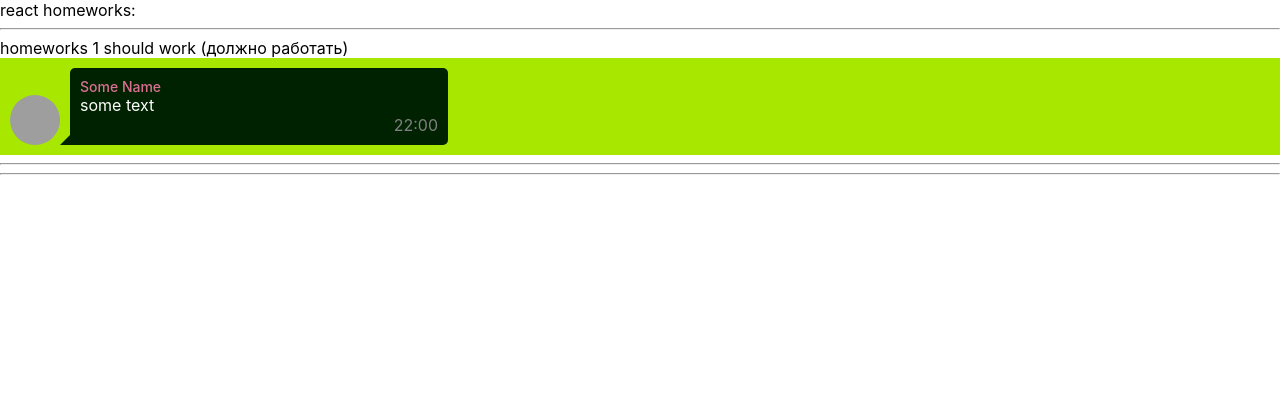
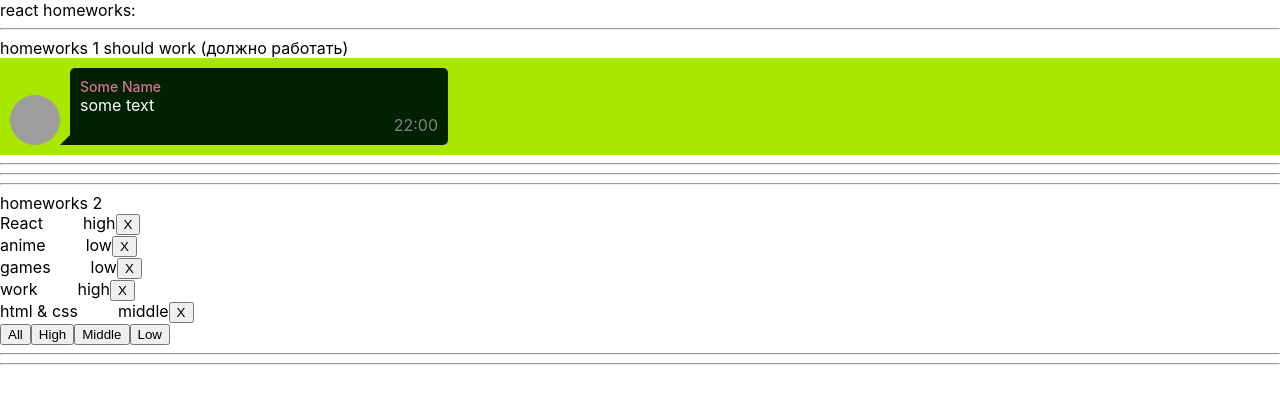
Before and after one commit to LapatinKostya/ignat-homeworks, a React (Create React App) app: page / in a window 1280 px wide. Shown: the top 404 px of the page. Built offline with nearby package versions, Linux system fonts and the light colour scheme; grey boxes are pictures that could not be loaded.

Commit message:
Second (Priority)

```diff
--- a/src/p1-main/m1-ui/u1-app/App.tsx
+++ b/src/p1-main/m1-ui/u1-app/App.tsx
@@ -1,13 +1,14 @@
 import React from 'react'
 import s from './App.module.css'
 import HW1 from '../../../p2-homeworks/h1/HW1'
+import HW2 from "../../../p2-homeworks/h2/HW2";
 
 function App() {
     return (
         <div className={s.App}>
             <div>react homeworks:</div>
             <HW1/>
-            {/*<HW2/>*/}
+            <HW2/>
             {/*<HW3/>*/}
             {/*<HW4/>*/}
             {/*<HW5/>*/}
--- a/src/p2-homeworks/h2/Affair.tsx
+++ b/src/p2-homeworks/h2/Affair.tsx
@@ -1,19 +1,27 @@
 import React from 'react'
+import {AffairType} from "./HW2";
+import classes from "./Affairs.module.css";
 
 type AffairPropsType = {
     // key не нужно типизировать
-    affair: any // need to fix any
-    deleteAffairCallback: any // need to fix any
+    affair: AffairType // need to fix any
+    deleteAffairCallback: (_id: number) => void// need to fix any
 }
 
 function Affair(props: AffairPropsType) {
-    const deleteCallback = () => {}// need to fix
+    const deleteCallback = (id: number) => {
+        {props.deleteAffairCallback(id)}
+    }// need to fix
 
     return (
         <div>
-            // show some text
+            <div>
+                <span className={classes.someClass}>{props.affair.name}</span>
+                <span>{props.affair.priority}</span>
+                <button onClick={()=>deleteCallback(props.affair._id)}>X</button>
+            </div>
 
-            <button onClick={deleteCallback}>X</button>
+
         </div>
     )
 }
--- a/src/p2-homeworks/h2/Affairs.module.css
+++ b/src/p2-homeworks/h2/Affairs.module.css
@@ -1,3 +1,3 @@
 .someClass {
-
+    margin-right: 40px;
 }
--- a/src/p2-homeworks/h2/Affairs.tsx
+++ b/src/p2-homeworks/h2/Affairs.tsx
@@ -1,11 +1,12 @@
 import React from 'react'
 import Affair from './Affair'
-import {AffairType} from './HW2'
+import {AffairType, FilterType} from './HW2'
 
 type AffairsPropsType = { // need to fix any
-    data: any
-    setFilter: any
-    deleteAffairCallback: any
+    data: AffairType[]
+    setFilter: (filter: FilterType) => void
+    deleteAffairCallback: (_id: number) => void
+    filter: FilterType
 }
 
 function Affairs(props: AffairsPropsType) {
@@ -17,10 +18,19 @@
         />
     ))
 
-    const setAll = () => {} // need to fix
-    const setHigh = () => {}
-    const setMiddle = () => {}
-    const setLow = () => {}
+    // need to fix
+    const setAll = () => {
+        props.setFilter('all')
+    }
+    const setHigh = () => {
+        props.setFilter('high')
+    }
+    const setMiddle = () => {
+        props.setFilter('middle')
+    }
+    const setLow = () => {
+        props.setFilter('low')
+    }
 
     return (
         <div>
--- a/src/p2-homeworks/h2/HW2.tsx
+++ b/src/p2-homeworks/h2/HW2.tsx
@@ -2,12 +2,16 @@
 import Affairs from './Affairs'
 
 // types
-export type AffairPriorityType = any // need to fix any
-export type AffairType = any // need to fix any
+export type AffairPriorityType = 'high' | 'middle' | 'low' // need to fix any
+export type AffairType = {
+    _id: number
+    name: string
+    priority: AffairPriorityType
+}// need to fix any
 export type FilterType = 'all' | AffairPriorityType
 
 // constants
-const defaultAffairs: any = [ // need to fix any
+const defaultAffairs: AffairType[] = [ // need to fix any
     {_id: 1, name: 'React', priority: 'high'},
     {_id: 2, name: 'anime', priority: 'low'},
     {_id: 3, name: 'games', priority: 'low'},
@@ -16,20 +20,21 @@
 ]
 
 // pure helper functions
-export const filterAffairs = (affairs: any, filter: any): any => { // need to fix any
+export const filterAffairs = (affairs: AffairType[], filter: FilterType): AffairType[] => { // need to fix any
     if (filter === 'all') return affairs
-    else return // need to fix
+    else return affairs.filter((e)=>e.priority === filter)
+
 }
-export const deleteAffair = (affairs: any, _id: any): any => { // need to fix any
-    return // need to fix
+export const deleteAffair = (affairs: AffairType[], _id: number): AffairType[] => { // need to fix any
+    return affairs.filter((e) => e._id !== _id)
 }
 
 function HW2() {
-    const [affairs, setAffairs] = useState<any>(defaultAffairs) // need to fix any
+    const [affairs, setAffairs] = useState<AffairType[]>(defaultAffairs) // need to fix any
     const [filter, setFilter] = useState<FilterType>('all')
 
     const filteredAffairs = filterAffairs(affairs, filter)
-    const deleteAffairCallback = (_id: any) => setAffairs(deleteAffair(affairs, _id)) // need to fix any
+    const deleteAffairCallback = (_id: number) => setAffairs(deleteAffair(affairs, _id)) // need to fix any
 
     return (
         <div>
@@ -41,6 +46,7 @@
                 data={filteredAffairs}
                 setFilter={setFilter}
                 deleteAffairCallback={deleteAffairCallback}
+                filter={filter}
             />
 
             <hr/>
```
